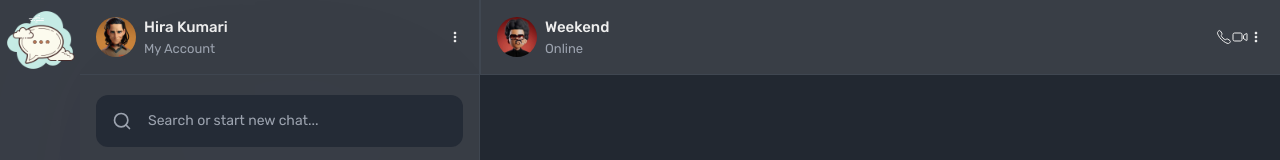
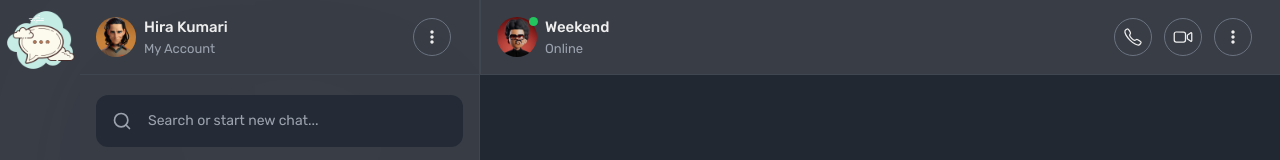
Before and after one commit to ojasggg/Chat_Application, a React (Vite) app in the folder client/: page / in a window 1280 px wide. Shown: the top 160 px of the page. Built offline with nearby package versions, Linux system fonts and the light colour scheme.

Commit message:
Added some commonly used style as a single classname

```diff
--- a/client/src/index.css
+++ b/client/src/index.css
@@ -9,6 +9,10 @@
 
   .list {
     @apply rounded-full p-4 hover:bg-teal-500 cursor-pointer shadow-primary transition;
+  }
+
+  .header-list {
+    @apply p-2 mr-3 rounded-full text-xl border border-gray-500 cursor-pointer hover:bg-gray-500 transition;
   }
 
   .avatar {
@@ -31,6 +35,10 @@
     @apply w-[9px] h-[9px] rounded-full bg-green-500 top-2 left-10 absolute;
   }
 
+  .online-top {
+    @apply w-[9px] h-[9px] rounded-full bg-green-500 top-0 left-8 absolute;
+  }
+
   .h6 {
     @apply text-gray-400 text-[12px] font-light text-center;
   }
```
